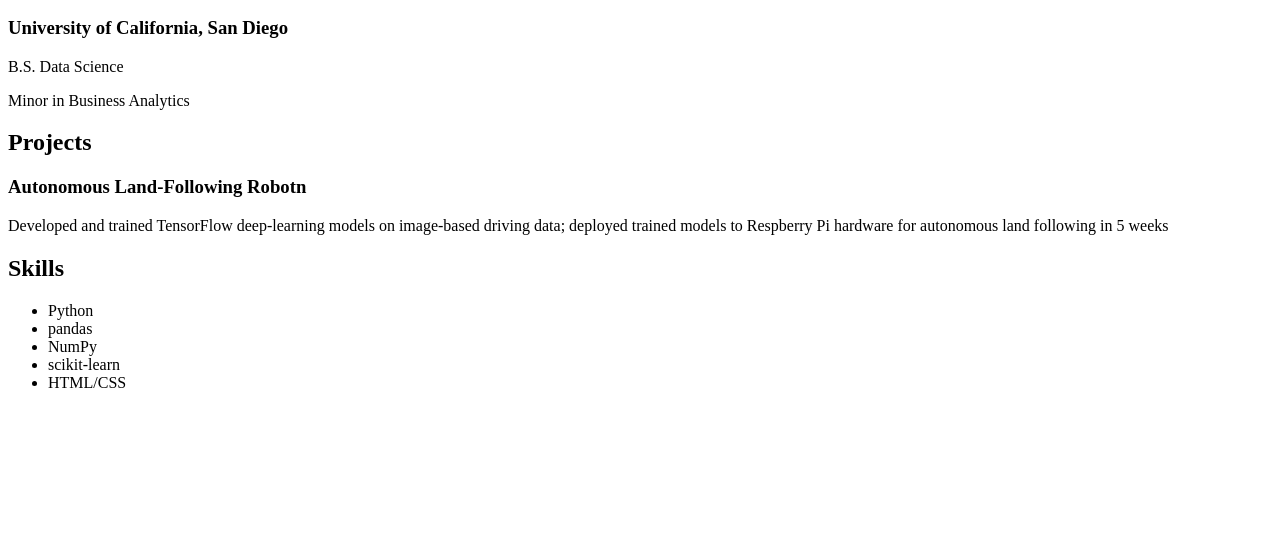
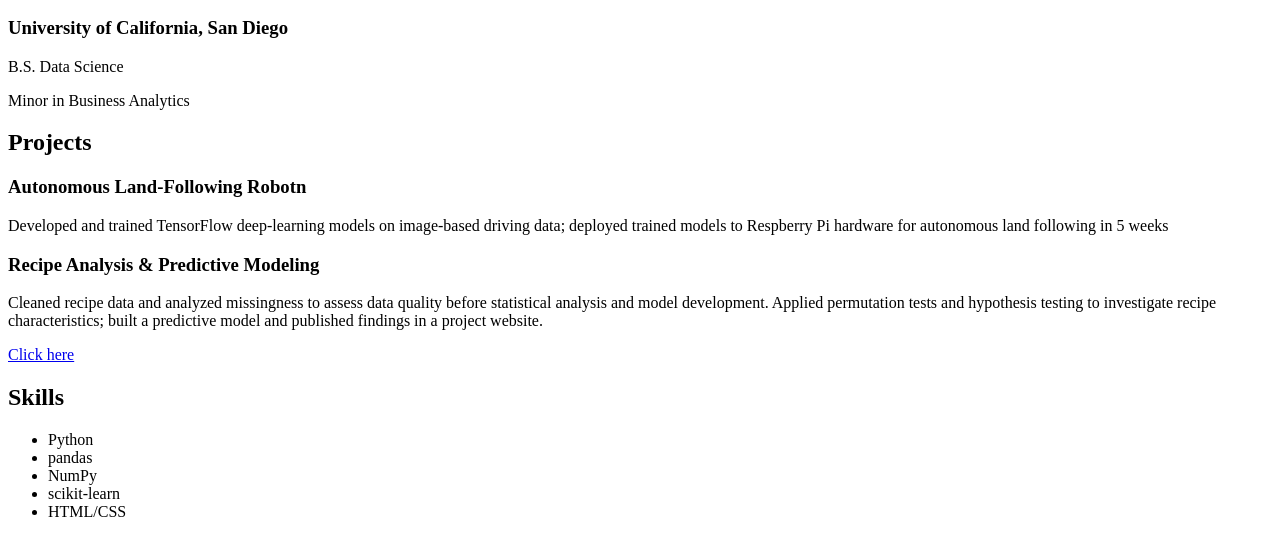
Before and after one commit to jaceyccy/Porfolio, a plain HTML site: page resume/index.html in a window 1280 px wide. Shown: the part 136-692 px from the top of the page. Drawn offline with Linux system fonts and the light colour scheme.

Commit message:
add more projects

```diff
--- a/resume/index.html
+++ b/resume/index.html
@@ -26,6 +26,7 @@
             <p>B.S. Data Science</p>
             <p>Minor in Business Analytics</p>
         </article>
+
     </section>
 
     <section>
@@ -36,6 +37,14 @@
             <p>Developed and trained TensorFlow deep-learning models on
                 image-based driving data; deployed trained models to
                 Respberry Pi hardware for autonomous land following in 5 weeks</p>
+        </article>
+
+        <article>
+            <h3>Recipe Analysis & Predictive Modeling</h3>
+            <p>Cleaned recipe data and analyzed missingness to assess data quality before statistical analysis and model
+                development. Applied permutation tests and hypothesis testing to investigate recipe characteristics; built a predictive
+                model and published findings in a project website.</p>
+                <a href="https://maggieshao596.github.io/The_Calorie_Step_Connection/">Click here</a>
         </article>
     </section>
 
```
Also changed, not shown: 1 other file.
